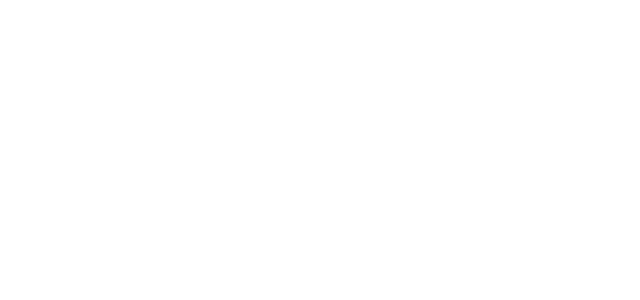
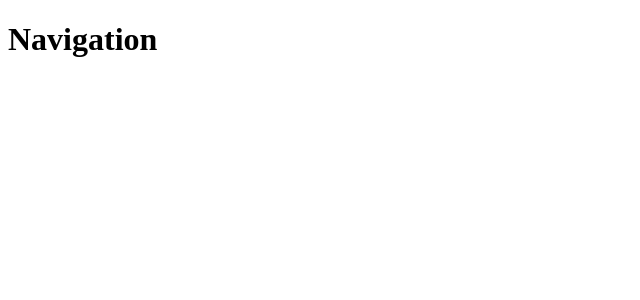
Before and after one commit to prametanaset/front-end-e-tax, a Nuxt app: page / in a window 1280 px wide. Shown: the top 300 px of the page, without its empty margins (0-640 px from the left). Built offline with nearby package versions, Linux system fonts and the light colour scheme.

Commit message:
create layout folder and create assets folder

```diff
--- a/app.vue
+++ b/app.vue
@@ -1,3 +1,5 @@
 <template>
-  <NuxtPage />
+  <NuxtLayout>
+    <NuxtPage />
+  </NuxtLayout>
 </template>
--- /dev/null
+++ b/layouts/default.vue
@@ -0,0 +1,14 @@
+<template>
+  <div>
+    <h1>Navigation</h1>
+    <slot />
+  </div>
+</template>
+
+<script lang="ts" setup>
+
+</script>
+
+<style>
+
+</style>
```
